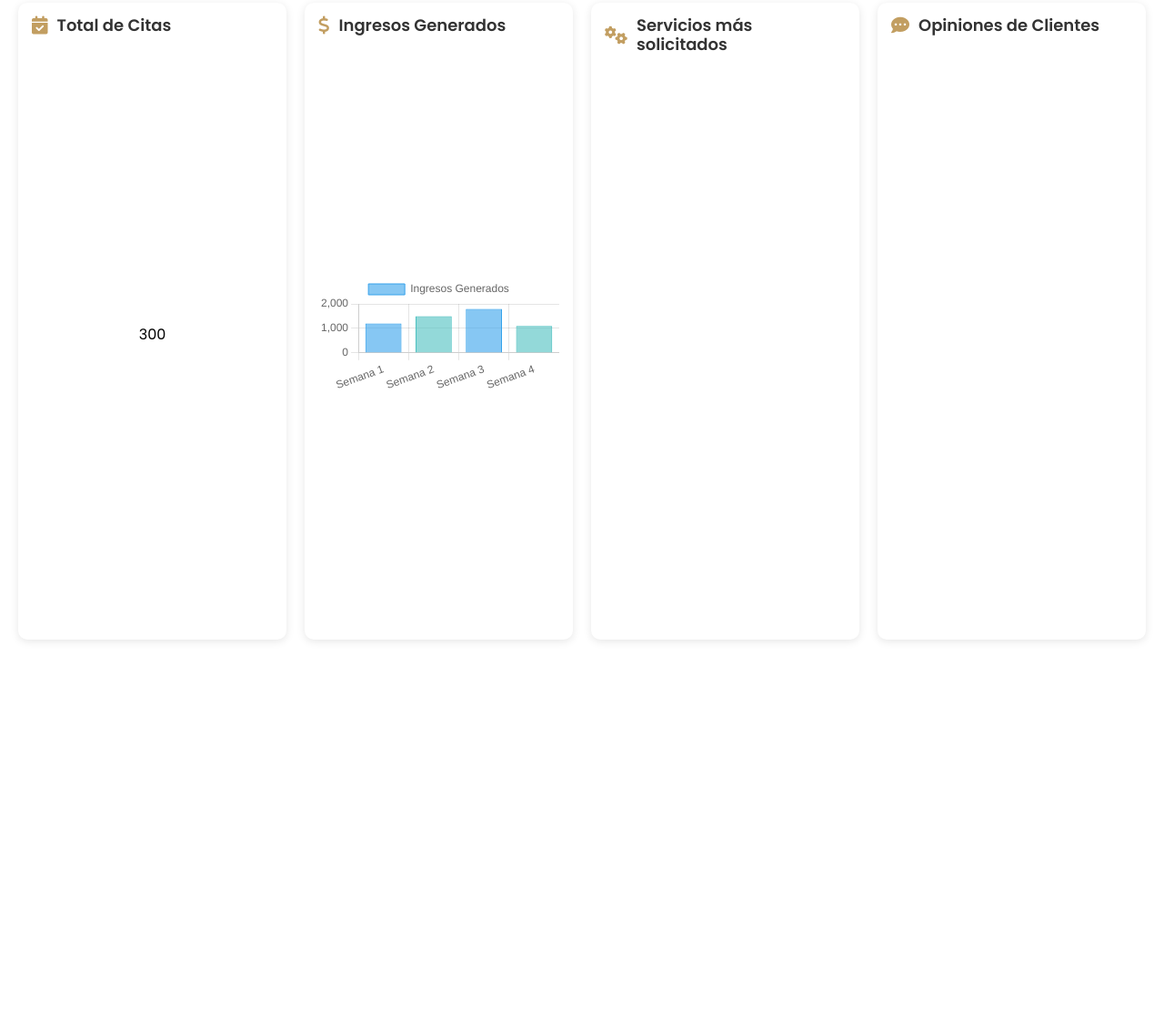
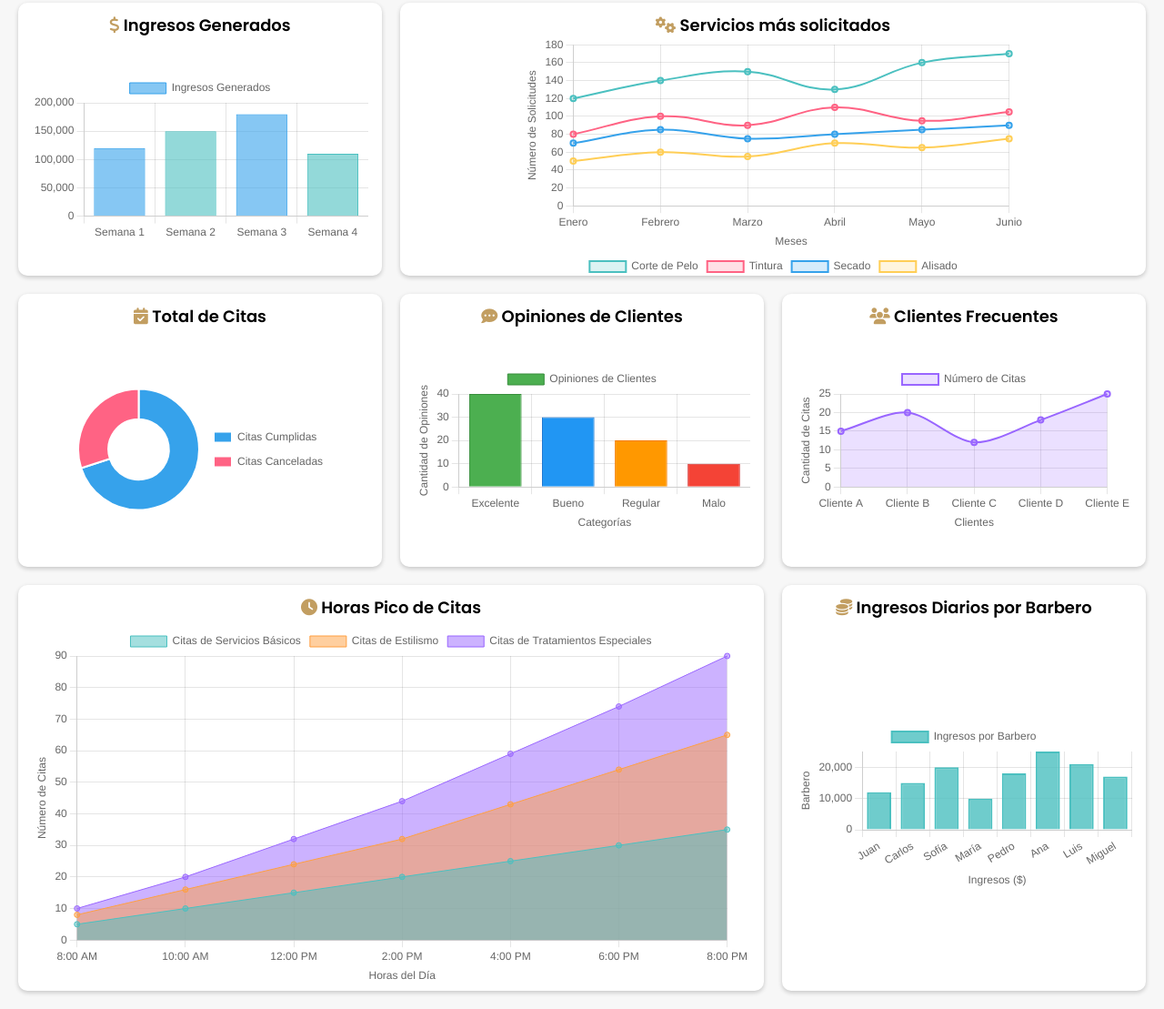
Before and after one commit to ASergioParedes/sistema-barberia, a plain HTML site: page dashboard.html in a window 1280 px wide. Shown: the part 77-1186 px from the top of the page at 91% size. Before the commit the page ends 800 px from the top, so only its background shows below. Drawn offline with nearby package versions, Linux system fonts and the light colour scheme; some packages are replaced by stand-ins of ours; a script that the page names is missing.

Commit message:
nuevos cambios

```diff
--- a/css/styles.css
+++ b/css/styles.css
@@ -1040,17 +1040,6 @@ header nav a:nth-child(5):hover {
 
 /* Contenedor principal que incluye el header y el contenido */
 
-.dashboard-container {
-    display: flex;
-    flex-direction: column;
-    /* Estructura vertical */
-    width: 100%;
-    height: 100vh;
-    /* Ocupa toda la altura de la ventana */
-    margin: 0;
-    padding: 0;
-}
-
 
 /* Barra superior */
 
@@ -1058,6 +1047,9 @@ header nav a:nth-child(5):hover {
     height: 60px;
     /* Altura fija del header */
     background-color: #333333;
+    position: fixed;
+    width: 100%;
+    top: 0;
     color: #FFFFFF;
     display: flex;
     justify-content: space-between;
@@ -1065,6 +1057,10 @@ header nav a:nth-child(5):hover {
     padding: 0 20px;
     box-shadow: 0 2px 5px rgba(0, 0, 0, 0.1);
     z-index: 1000;
+}
+
+.content {
+    margin-top: 60px;
 }
 
 
@@ -1214,94 +1210,161 @@ header nav a:nth-child(5):hover {
 
 /* Contenedor de las tarjetas */
 
-
-/* Contenedor de la sección de Resumen General */
-
 .resumen-general {
     display: grid;
-    grid-template-columns: repeat(4, 1fr);
-    /* Cuatro columnas */
-    grid-template-rows: auto;
+    grid-template-columns: repeat(3, 400px);
+    grid-template-rows: repeat(3, 300px);
     gap: 20px;
-    /* Espacio entre las tarjetas */
     padding: 20px;
+    background-color: #F7F7F7;
+    justify-content: center;
+}
+
+.resumen-general .card {
+    padding: 15px;
+    background-color: #FFFFFF;
+    border-radius: 10px;
+    box-shadow: 0 2px 5px rgba(0, 0, 0, 0.2);
     width: 100%;
-    height: calc(100vh - 60px);
-    /* Restar el espacio del header */
-    overflow-y: auto;
-    /* Permitir desplazamiento si el contenido es demasiado grande */
+    height: 100%;
+}
+
+.resumen-general .card-titulo {
+    font-size: 18px;
+    text-align: center;
+    color: #000;
+    font-weight: 600;
+}
+
+.resumen-general .card-titulo i {
+    color: var(--primary-color);
+}
+
+.resumen-general .card:nth-child(1) {
+    grid-column: 1 / 2;
+    height: 100%;
+    width: 100%;
+}
+
+.ingresos-generados .card-contenido {
+    display: flex;
+    align-items: center;
+    justify-content: center;
+    width: 100%;
+    height: 100%;
+}
+
+.resumen-general .card:nth-child(2) {
+    grid-column: 2 / 4;
+    grid-row: 1 / 2;
+    height: 100%;
+    width: 100%;
+}
+
+.servicios-solicitados .card-contenido {
+    width: 70%;
+    height: 100%;
+    display: flex;
+    justify-content: center;
+    align-items: center;
+    margin: 0 auto;
+}
+
+.resumen-general .card:nth-child(3) {
+    grid-column: 1 / 2;
+    grid-row: 2 / 3;
+    height: 100%;
+    width: 100%;
+}
+
+.total-citas .card-contenido {
+    width: 100%;
+    height: 100%;
+    display: flex;
+    justify-content: center;
+    align-items: center;
+}
+
+.resumen-general .card:nth-child(4) {
+    grid-column: 2 / 3;
+    grid-row: 2 / 3;
+    height: 100%;
+    width: 100%;
+}
+
+.opiniones-clientes .card-contenido {
+    width: 100%;
+    height: 100%;
+    display: flex;
+    justify-content: center;
+    align-items: center;
+}
+
+.resumen-general .card:nth-child(5) {
+    grid-column: 3 / 4;
+    grid-row: 2 / 3;
+    height: 100%;
+    width: 100%;
+}
+
+.clientes-frecuentes .card-contenido {
+    width: 100%;
+    height: 100%;
+    display: flex;
+    justify-content: center;
+    align-items: center;
+}
+
+.resumen-general .card:nth-child(6) {
+    grid-column: 1 / 3;
+    grid-row: 3 / 5;
+    height: 100%;
+    width: 100%;
+}
+
+.hora-picos .card-contenido {
+    width: 100%;
+    height: 100%;
+    display: flex;
+    justify-content: center;
+    align-items: center;
+}
+
+.resumen-general .card:nth-child(7) {
+    grid-column: 3 / 4;
+    grid-row: 3 / 5;
+    height: 100%;
+    width: 100%;
+}
+
+.ingresos-diarios .card-contenido {
+    width: 100%;
+    height: 100%;
+    display: flex;
+    justify-content: center;
+    align-items: center;
 }
 
 
-/* Estilo para las tarjetas */
+/* Media Queries para diseño responsive */
 
-.card {
-    background-color: #fff;
-    border-radius: 10px;
-    box-shadow: 0 2px 10px rgba(0, 0, 0, 0.1);
-    padding: 15px;
+@media (max-width: 769px) {
+    .resumen-general {
         display: flex;
         flex-direction: column;
-    justify-content: space-between;
+    }
+    .resumen-general .card {
+        margin: 5px 0;
+        width: 100%;
         height: 100%;
     }
-
-
-/* Títulos de las tarjetas */
-
-.card-titulo {
+    .resumen-general .card-titulo {
         font-size: 18px;
+        text-align: center;
+        color: #000;
         font-weight: 600;
-    color: #333;
-    display: flex;
-    align-items: center;
-    margin-bottom: 10px;
     }
-
-
-/* Iconos dentro de los títulos */
-
-.card-titulo i {
-    margin-right: 10px;
-    font-size: 20px;
+    .resumen-general .card-titulo i {
         color: var(--primary-color);
     }
-
-
-/* Contenido de las tarjetas */
-
-.card-contenido {
-    flex: 1;
-    display: flex;
-    align-items: center;
-    justify-content: center;
 }
-
-
-/* Ajustar el tamaño del gráfico */
-
-.chart {
-    width: 100%;
-    height: 200px;
-    /* Ajusta la altura de los gráficos */
-}
-
-
-/* En dispositivos móviles, se apilan las tarjetas */
-
-@media (max-width: 768px) {
-    .resumen-general {
-        grid-template-columns: 1fr 1fr;
-        /* Dos columnas */
-    }
-}
-
-
-/* En pantallas muy pequeñas, cada tarjeta ocupa toda la fila */
-
-@media (max-width: 480px) {
-    .resumen-general {
-        grid-template-columns: 1fr;
-        /* Una sola columna */
-    }
-}
--- a/dashboard.html
+++ b/dashboard.html
@@ -19,10 +19,12 @@
     <link rel="preconnect" href="https://fonts.googleapis.com">
     <link rel="preconnect" href="https://fonts.gstatic.com" crossorigin>
     <link href="https://fonts.googleapis.com/css2?family=PT+Sans:wght@400;700&family=Roboto:wght@300;400;500;700;900&display=swap" rel="stylesheet">
+    <link rel="preconnect" href="https://fonts.googleapis.com">
+    <link rel="preconnect" href="https://fonts.gstatic.com" crossorigin>
+    <link href="https://fonts.googleapis.com/css2?family=Oswald:wght@200..700&display=swap" rel="stylesheet">
 </head>
 
 <body>
-    <div class="dashboard-container">
     <div class="dashboard-header">
         <div class="menu-hamburguesa" id="menu-hamburguesa">
             <i class="fas fa-bars"></i>
@@ -55,16 +57,9 @@
     </nav>
 
     <!-- Sección de Resumen General -->
-        <div class="resumen-general">
+    <div class="resumen-general content">
         <!-- Tarjetas (mantienen el mismo contenido) -->
-            <div class="card sin-grafico total-citas">
-                <div class="card-titulo">
-                    <i class="fas fa-calendar-check"></i> Total de Citas
-                </div>
-                <div class="card-contenido">
-                    <p id="total-citas">300</p>
-                </div>
-            </div>
+
         <div class="card con-grafico ingresos-generados">
             <div class="card-titulo">
                 <i class="fas fa-dollar-sign"></i> Ingresos Generados
@@ -78,15 +73,47 @@
                 <i class="fas fa-cogs"></i> Servicios más solicitados
             </div>
             <div class="card-contenido">
-                    <canvas id="ingresos-chart" class="chart"></canvas>
+                <canvas id="servicios-solicitados" class="chart"></canvas>
             </div>
         </div>
-            <div class="card con-grafico">
+        <div class="card con-grafico total-citas">
+            <div class="card-titulo">
+                <i class="fas fa-calendar-check"></i> Total de Citas
+            </div>
+            <div class="card-contenido">
+                <canvas id="total-cita" class="chart"></canvas>
+            </div>
+        </div>
+        <div class="card con-grafico opiniones-clientes">
             <div class="card-titulo">
                 <i class="fas fa-comment-dots"></i> Opiniones de Clientes
             </div>
             <div class="card-contenido">
-                    <canvas id="ingresos-chart" class="chart"></canvas>
+                <canvas id="opiniones" class="chart"></canvas>
+            </div>
+        </div>
+        <div class="card con-grafico clientes-frecuentes">
+            <div class="card-titulo">
+                <i class="fas fa-users"></i> Clientes Frecuentes
+            </div>
+            <div class="card-contenido">
+                <canvas id="clientes-frecuentes" class="chart"></canvas>
+            </div>
+        </div>
+        <div class="card con-grafico hora-picos">
+            <div class="card-titulo">
+                <i class="fas fa-clock"></i> Horas Pico de Citas
+            </div>
+            <div class="card-contenido">
+                <canvas id="hora-pico" class="chart"></canvas>
+            </div>
+        </div>
+        <div class="card con-grafico ingresos-diarios">
+            <div class="card-titulo">
+                <i class="fas fa-coins"></i> Ingresos Diarios por Barbero
+            </div>
+            <div class="card-contenido">
+                <canvas id="ingresos-diarios" class="chart"></canvas>
             </div>
         </div>
     </div>
```
Also changed, not shown: js/libs/graficos.js. Lines whose indentation alone changed are shown as unchanged.
